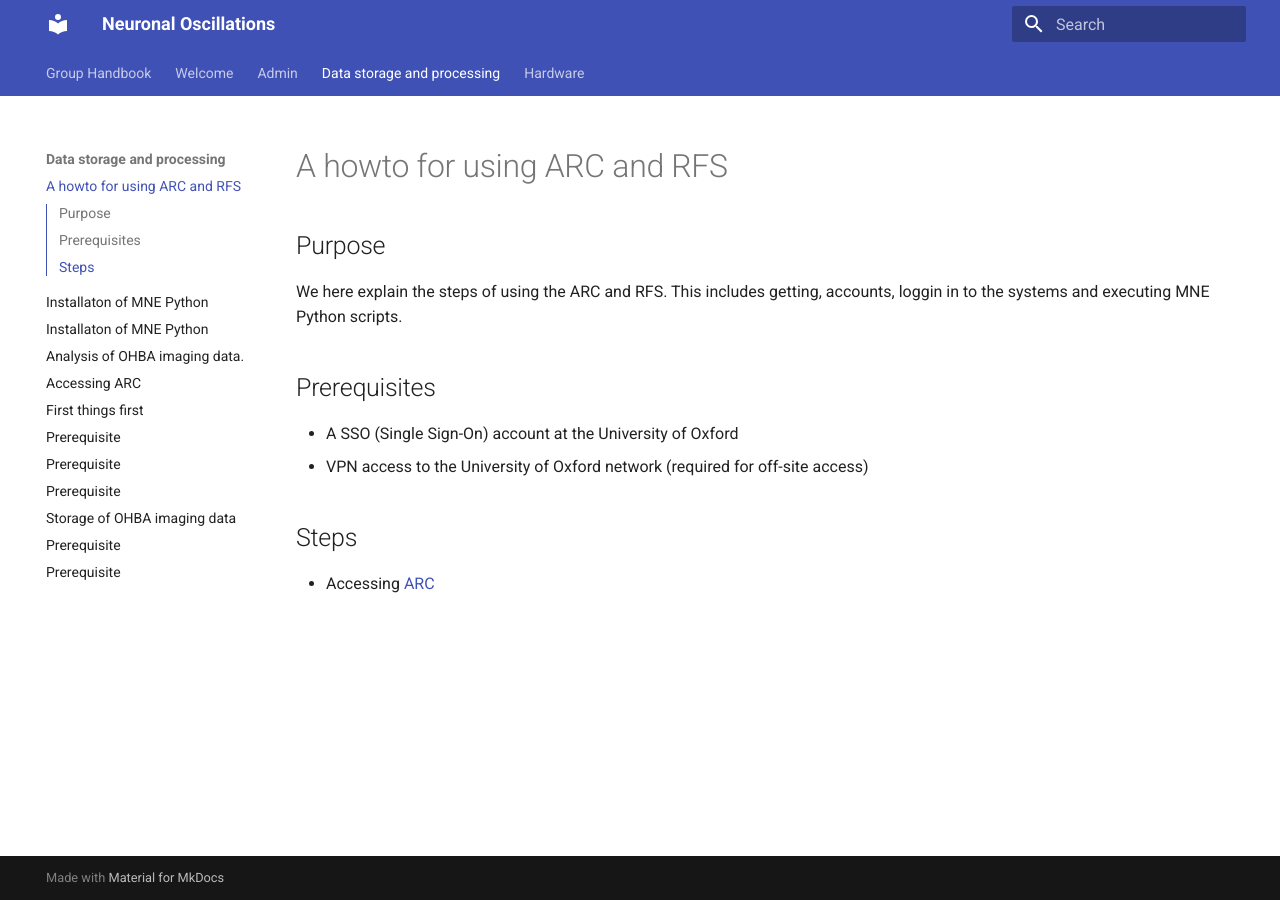
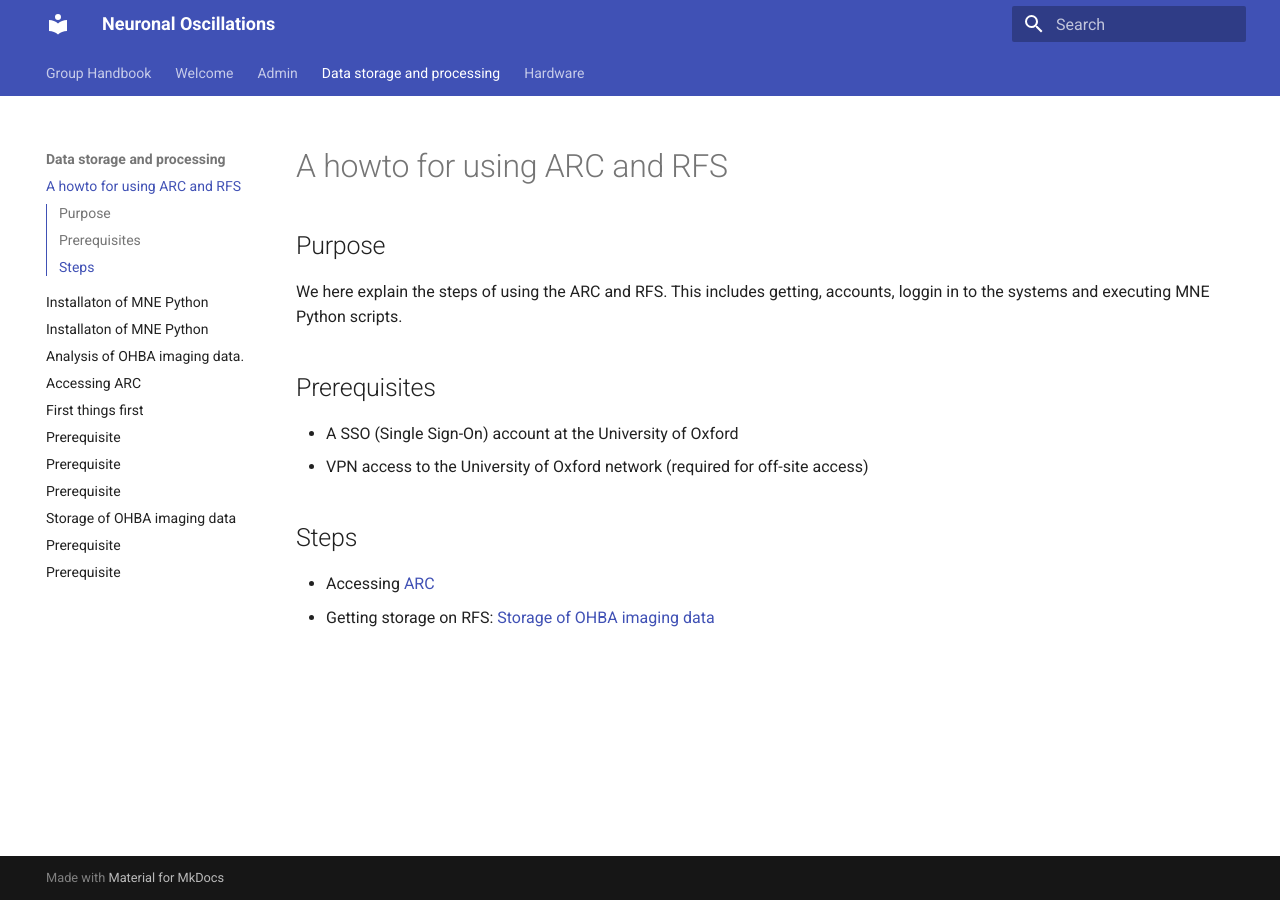
Before and after one commit to Neuronal-Oscillations/group-handbook, an MkDocs documentation site: the page built from docs/data_storage_and_processing/README.md, in a window 1280 px wide. Built offline with MkDocs 1.6.1 and Material for MkDocs 9.7.7, drawn with Linux system fonts in a browser that asks for light colours.

Commit message:
Update README.md

```diff
--- a/docs/data_storage_and_processing/README.md
+++ b/docs/data_storage_and_processing/README.md
@@ -10,3 +10,4 @@
 ## Steps
 
 - Accessing [ARC](https://github.com/Neuronal-Oscillations/group-handbook/edit/main/docs/data_storage_and_processing/accessing_ARC.md)
+- Getting storage on RFS: [Storage of OHBA imaging data](https://github.com/Neuronal-Oscillations/group-handbook/blob/main/docs/data_storage_and_processing/storage.md)
```
